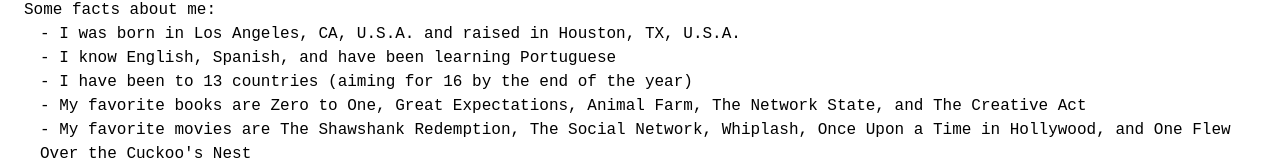
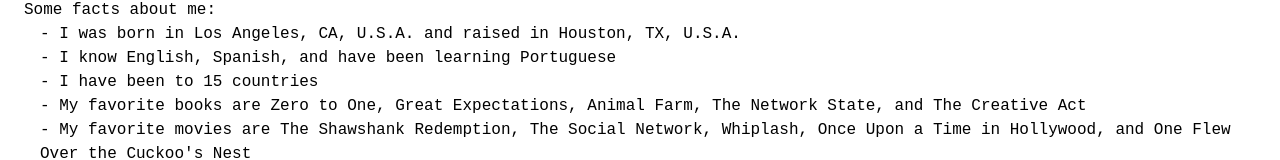
Before and after one commit to calvadev/calva.dev, a Next.js app in the folder src/: page / in a window 1280 px wide. Shown: the part 778-938 px from the top of the page. Built offline with nearby package versions, Linux system fonts and the light colour scheme.

Commit message:
Updated About page

```diff
--- a/src/pages/index.tsx
+++ b/src/pages/index.tsx
@@ -41,7 +41,7 @@
           </li>
           <li>- I know English, Spanish, and have been learning Portuguese</li>
           <li>
-            - I have been to 13 countries (aiming for 16 by the end of the year)
+            - I have been to 15 countries
           </li>
           <li>
             - My favorite books are Zero to One, Great Expectations, Animal
```
